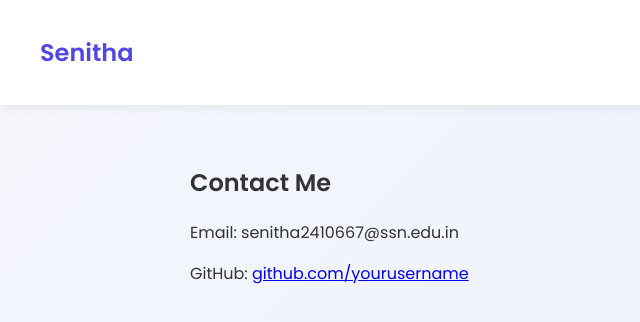
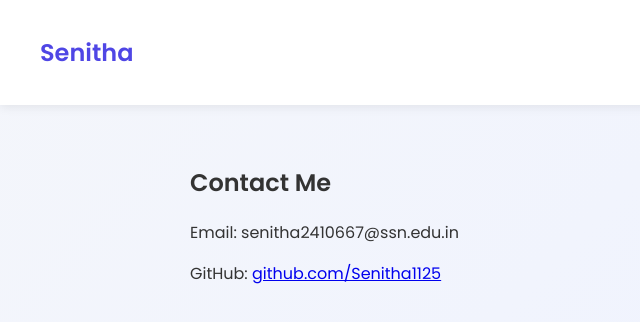
Before and after one commit to Senitha1125/Portfolio, a plain HTML site: page contact.html in a window 1280 px wide. Shown: the full height of the page, 0-640 px from the left. Drawn offline with Linux system fonts and the light colour scheme.

Commit message:
Update contact.html

```diff
--- a/contact.html
+++ b/contact.html
@@ -23,7 +23,7 @@
     <h1>Contact Me</h1>
     <p>Email: senitha2410667@ssn.edu.in</p>
 
-    <p>GitHub: <a href="https://github.com/Senitha1125" target="_blank">github.com/yourusername</a></p>
+    <p>GitHub: <a href="https://github.com/Senitha1125" target="_blank">github.com/Senitha1125</a></p>
 </section>
 <script>
 function toggleDark() {
```
